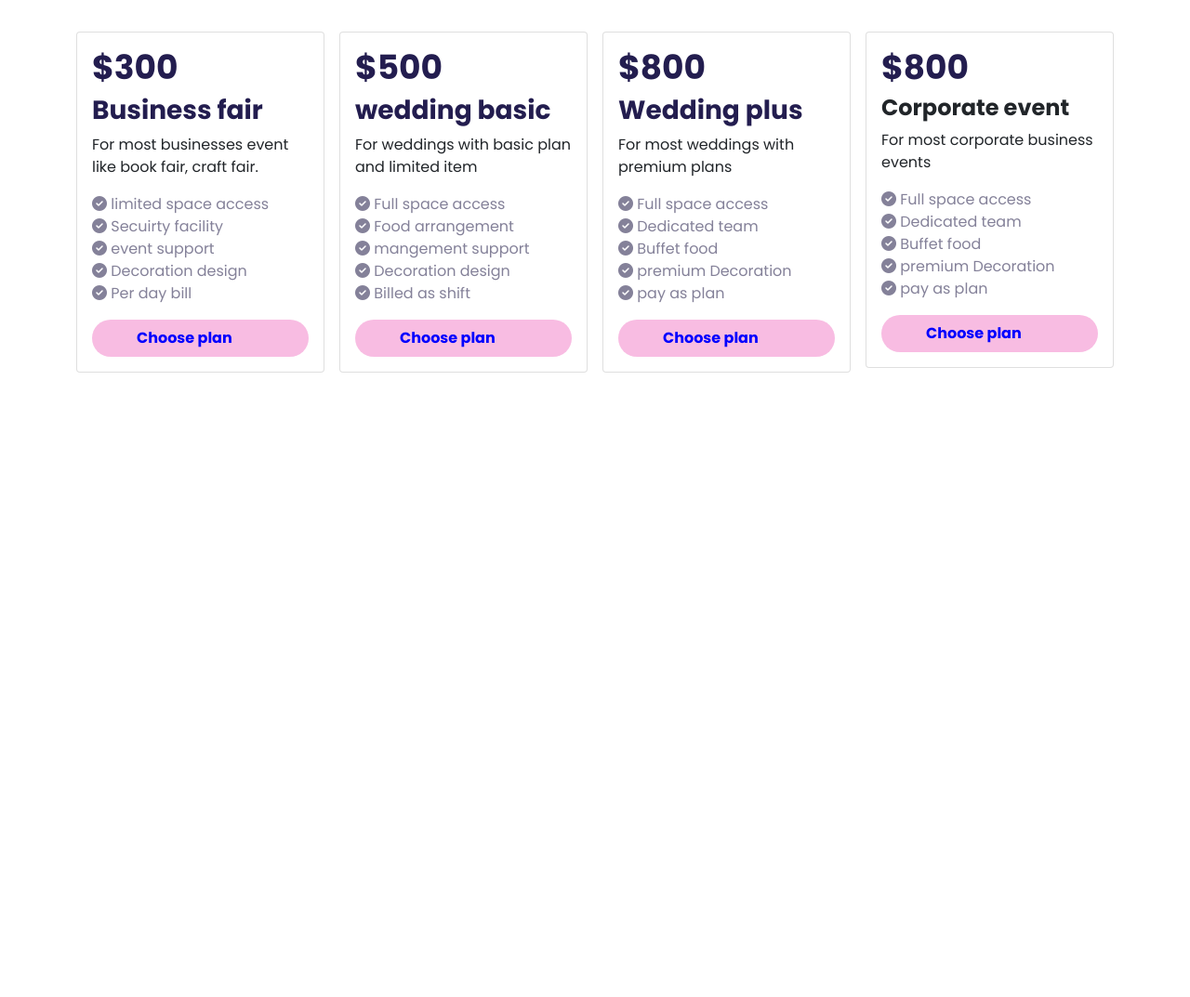
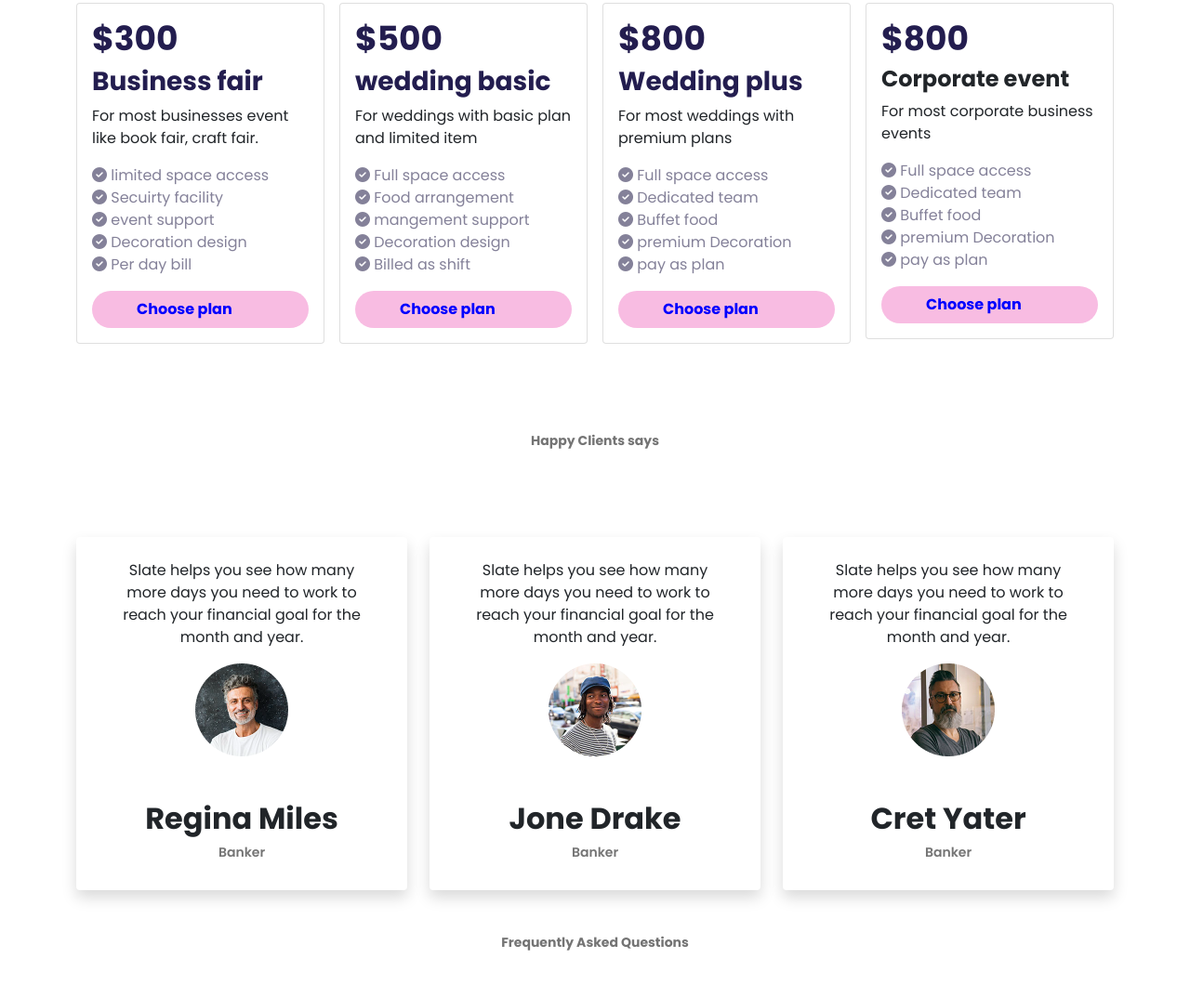
Before and after one commit to Khairulhub/conventionhall, a plain HTML site: page index.html in a window 1280 px wide. Shown: the part 1244-2317 px from the top of the page at 93% size. Before the commit the page ends 1741 px from the top, so only its background shows below. Drawn offline with nearby package versions, Linux system fonts and the light colour scheme.

Commit message:
happy clients

```diff
--- a/index.html
+++ b/index.html
@@ -121,9 +121,9 @@
     <div class="container py-5 my-5">
       <h1 class="fw-bold text-center pb-5 mb-5">Our package</h1>
 
-      <div class="row row-cols-1 row-cols-md-4 g-3">
+      <div class="row row-cols-1 row-cols-md-4 g-3" id="card">
         <div class="col">
-          <div class="card p-3">
+          <div class="card p-3" >
             <h1 class="fw-bold">$300</h1>
             <h2 class="fw-bold">Business fair</h2>
             <p>For most businesses event
@@ -197,6 +197,53 @@
       </div>
     </div>
     <!-- Our package end-->
+    <!-- Happy Clients says start -->
+    <div class="container">
+      <h1 class="fw-bold text-center mb-5 pb-5">Happy Clients says</h1>
+
+     <div class="row row-cols-1 row-cols-md-3 g-4" id="clients">
+        <div class="col ">
+          <div class="text-center bg-light shadow  bg-body rounded py-4">
+            <p class="card-text px-5">Slate helps you see how
+              many more days you need
+              to work to reach your financial
+              goal for the month and year.</p>
+              <img src="./images/person 2.png" alt="">
+              <h2 class="fw-bold pt-5">Regina Miles</h2>
+              <h3>Banker</h3>
+           </div>
+        </div>
+        <div class="col ">
+          <div class="text-center bg-light shadow  bg-body rounded py-4">
+            <p class="card-text px-5">Slate helps you see how
+              many more days you need
+              to work to reach your financial
+              goal for the month and year.</p>
+              <img src="./images/person 3.png" alt="">
+              <h2 class="fw-bold pt-5">Jone Drake</h2>
+              <h3>Banker</h3>
+           </div>
+        </div>
+        <div class="col ">
+          <div class="text-center bg-light shadow  bg-body rounded py-4">
+            <p class="card-text px-5">Slate helps you see how
+              many more days you need
+              to work to reach your financial
+              goal for the month and year.</p>
+              <img src="./images/person 1.png" alt="">
+              <h2 class="fw-bold pt-5"> Cret Yater</h2>
+              <h3>Banker</h3>
+           </div>
+        </div>
+     </div>
+    </div>
+    <!-- Happy Clients says end -->
+    <!-- Frequently Asked Questions start -->
+    <div class="container">
+      <h1 class="fw-bold text-center py-5">Frequently Asked Questions</h1>
+
+    </div>
+    <!-- Frequently Asked Questions end -->
   </main>
 
 
--- a/style.css
+++ b/style.css
@@ -68,3 +68,9 @@ color: white;
     color: white;
     border-radius: 24px;
 }
+/* clients */
+#clients h3,h1{
+    color: #747474;
+    font-weight: 600;
+    font-size: 14px;
+}
```
